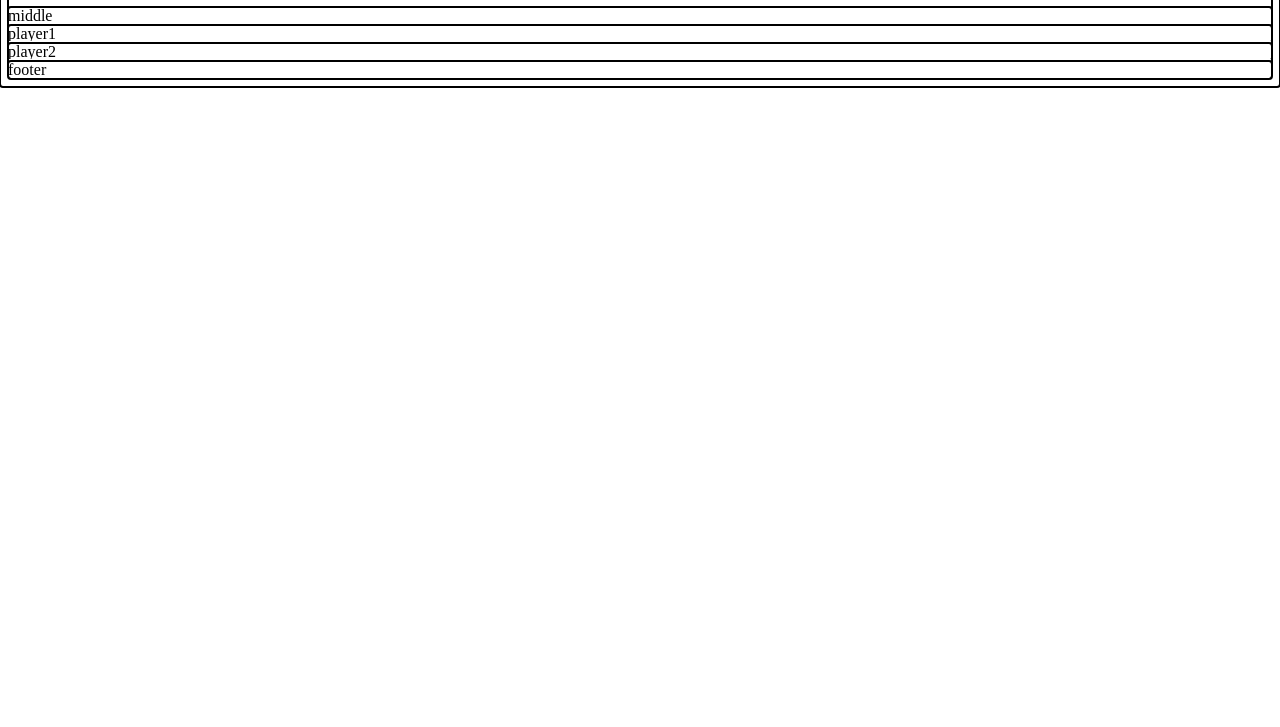
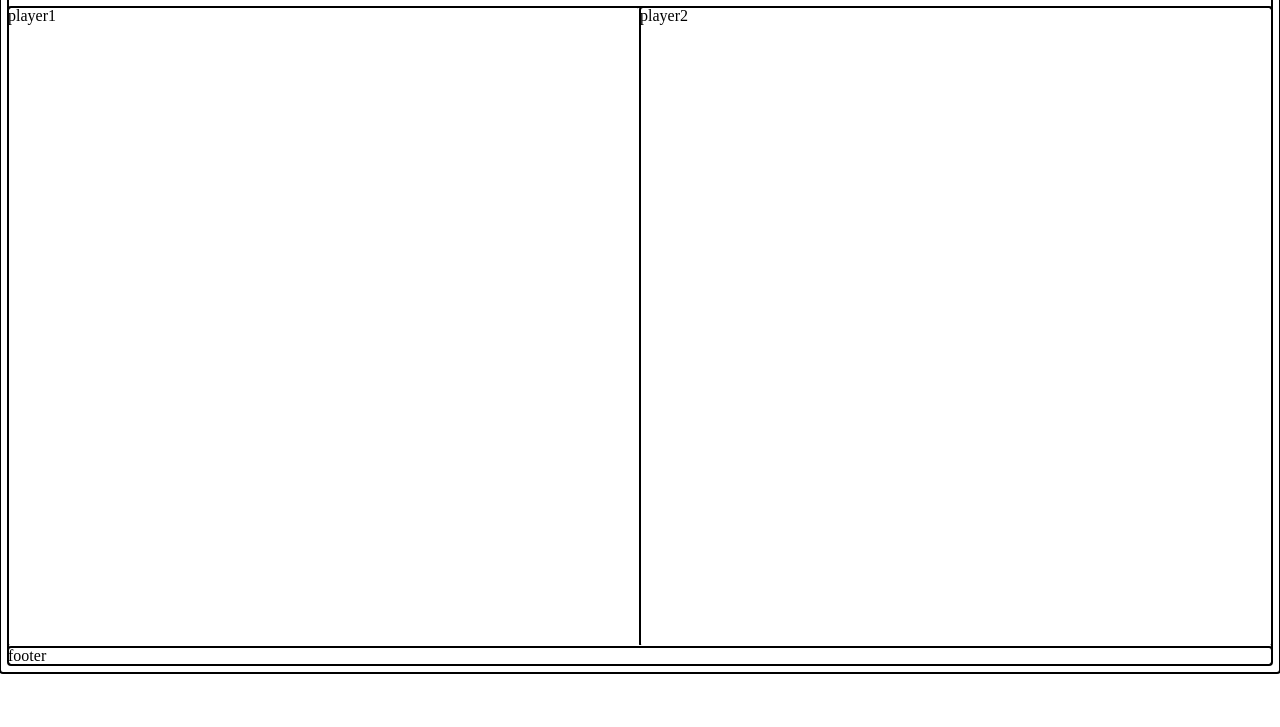
Before and after one commit to singhutp-glitch/battleship, a website built with webpack: page src/template.html in a window 1280 px wide. Shown: the part 73-800 px from the top of the page. Built offline with nearby package versions, Linux system fonts and the light colour scheme.

Commit message:
Layout basic html

```diff
--- a/src/styles.css
+++ b/src/styles.css
@@ -1,3 +1,13 @@
 *{
   outline: auto;
 }
+body{
+}
+.middle{
+  display: flex;
+  min-height: 80vh;
+  justify-content: stretch;
+}
+.player1,.player2{
+  flex: 1 1 auto;
+}
--- a/src/template.html
+++ b/src/template.html
@@ -6,7 +6,7 @@
     <title>Document</title>
   </head>
   <div class="nav"><h1>BattleShip</h1></div>
-  <div class="middle">middle
+  <div class="middle">
     <div class="player1">player1</div>
     <div class="player2">player2</div>
   </div>
```
